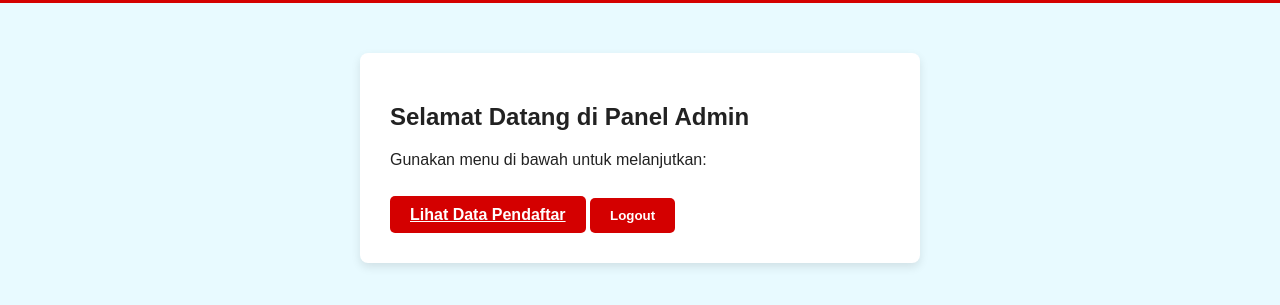
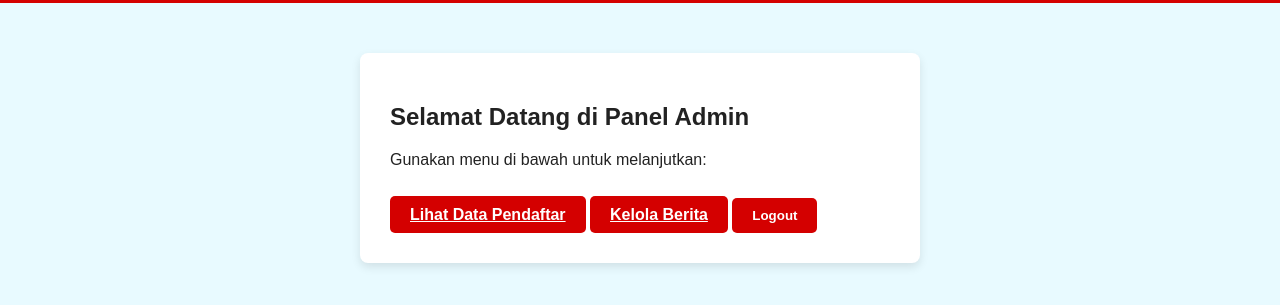
Before and after one commit to HUSHPROJECT89/Sakra-Amira-Internal-Web, a plain HTML site: page dashboard.html in a window 1280 px wide. Shown: the part 97-402 px from the top of the page. Drawn offline with Linux system fonts and the light colour scheme.

Commit message:
tambahkan

```diff
--- a/dashboard.html
+++ b/dashboard.html
@@ -19,6 +19,8 @@
     <!-- Nama admin akan muncul di sini lewat admin.js -->
     <p>Gunakan menu di bawah untuk melanjutkan:</p>
     <a href="data.html" class="btn merah">Lihat Data Pendaftar</a>
+<a href="buat-berita.html" class="btn merah" style="margin-top: 10px;">Kelola Berita</a>
+
     <button onclick="logout()" class="btn merah" style="margin-top: 1em">Logout</button>
   </main>
   <script src="admin.js"></script>
```
